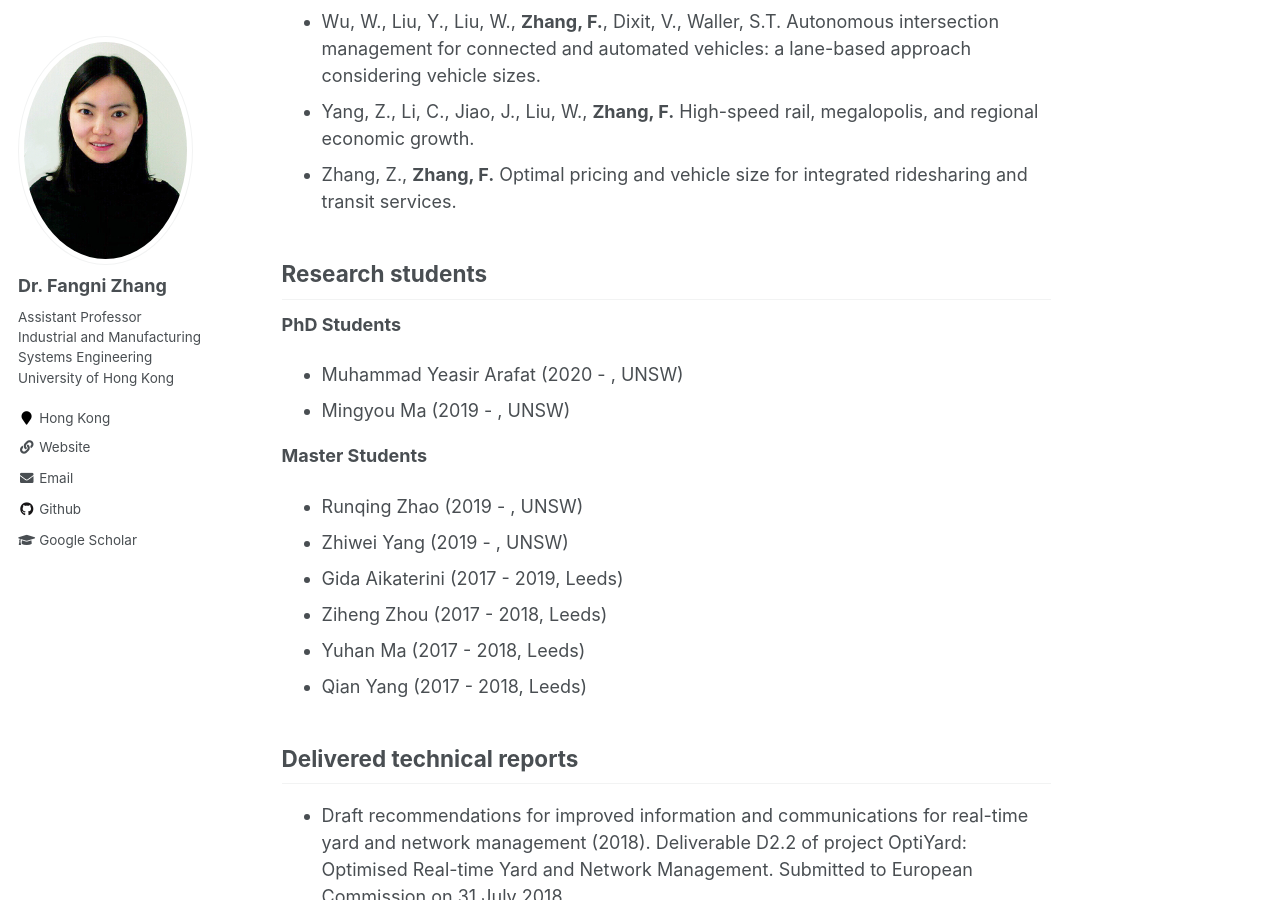
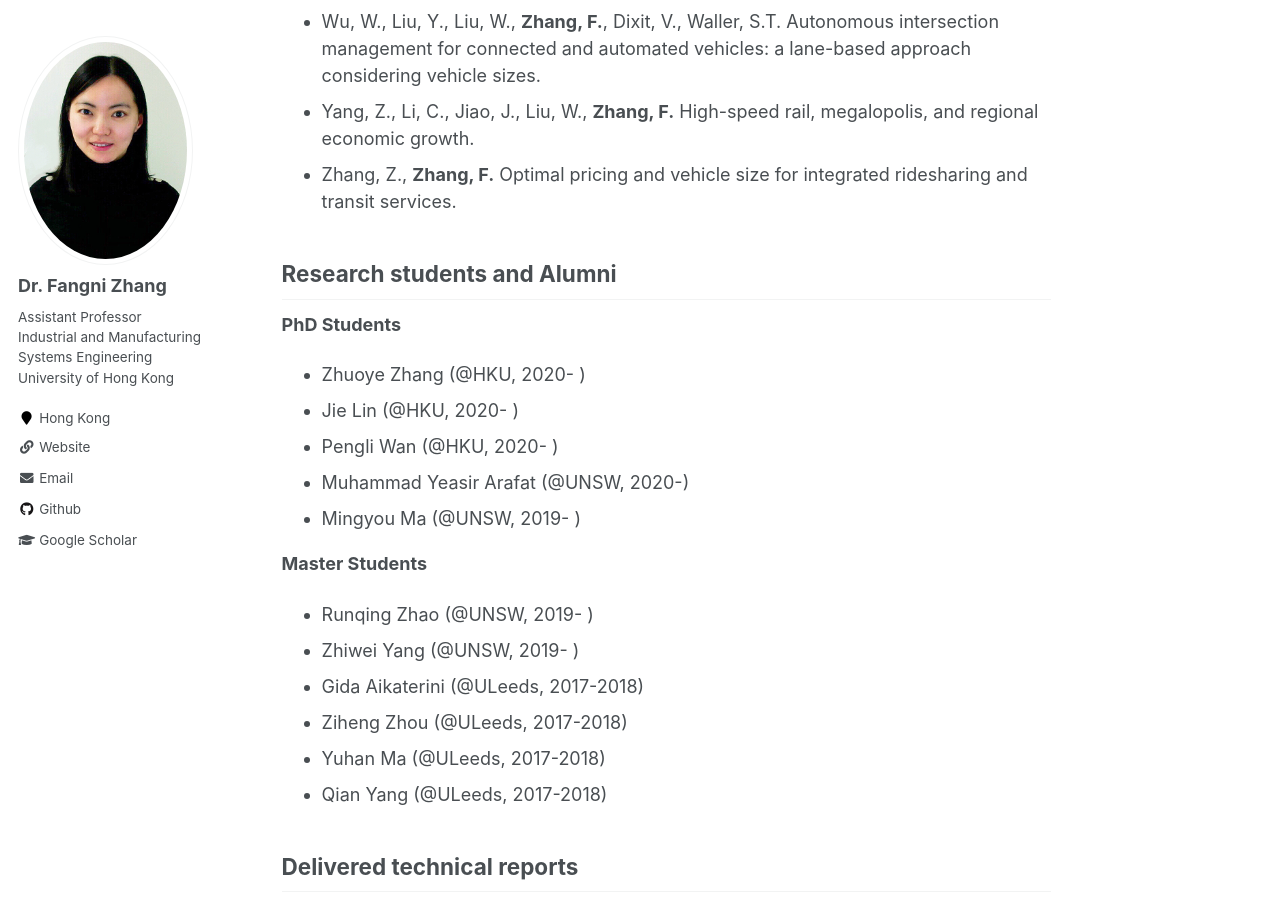
Before and after one commit to fangnizhang/fangnizhang.github.io, a Jekyll site: the page built from _pages/research.md, in a window 1280 px wide and 900 px high, scrolled down 947 px. Built offline with Jekyll 4.4.1, drawn with Linux system fonts in a browser that asks for light colours.

Commit message:
Update research.md

```diff
--- a/_pages/research.md
+++ b/_pages/research.md
@@ -21,19 +21,22 @@ Selected working papers
 * Yang, Z., Li, C., Jiao, J., Liu, W., **Zhang, F.** High-speed rail, megalopolis, and regional economic growth.
 * Zhang, Z., **Zhang, F.** Optimal pricing and vehicle size for integrated ridesharing and transit services.
 
-Research students
+Research students and Alumni
 -----------
 **PhD Students**
-* Muhammad Yeasir Arafat (2020 - , UNSW)
-* Mingyou Ma (2019 - , UNSW)
+* Zhuoye Zhang (@HKU, 2020- )
+* Jie Lin (@HKU, 2020- )
+* Pengli Wan (@HKU, 2020- )
+* Muhammad Yeasir Arafat (@UNSW, 2020-)
+* Mingyou Ma (@UNSW, 2019- )
 
 **Master Students**
-* Runqing Zhao (2019 - , UNSW)
-* Zhiwei Yang (2019 - , UNSW)
-* Gida Aikaterini (2017 - 2019, Leeds)
-* Ziheng Zhou (2017 - 2018, Leeds)
-* Yuhan Ma (2017 - 2018, Leeds)
-* Qian Yang (2017 - 2018, Leeds)
+* Runqing Zhao (@UNSW, 2019- )
+* Zhiwei Yang (@UNSW, 2019- )
+* Gida Aikaterini (@ULeeds, 2017-2018)
+* Ziheng Zhou (@ULeeds, 2017-2018)
+* Yuhan Ma (@ULeeds, 2017-2018)
+* Qian Yang (@ULeeds, 2017-2018)
 
 Delivered technical reports
 ------------
```
